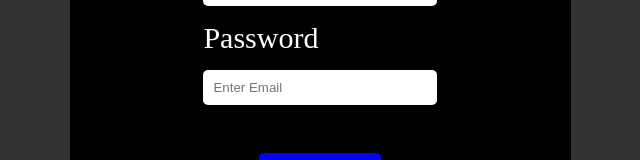
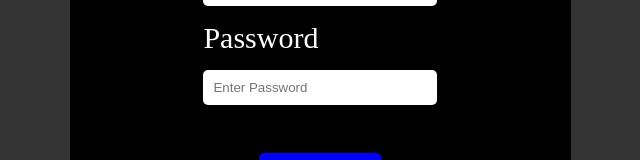
Before and after one commit to Suraj-chawhan/SPOTIFY-CLONE-LATEST, a Next.js app: page /signin in a window 1280 px wide. Shown: the part 428-588 px from the top of the page, without its empty margins (320-960 px from the left). Built offline with nearby package versions, Linux system fonts and the light colour scheme; no server answers.

Commit message:
Update page.js

```diff
--- a/src/app/(Allpage)/signin/page.js
+++ b/src/app/(Allpage)/signin/page.js
@@ -86,7 +86,7 @@ setError("Something went wrong")
    <input
    type="text" value={password}
    onChange={(e)=>setPassword(e.target.value) }
-   placeholder="Enter Email"
+   placeholder="Enter Password"
    style={{padding:10,borderBlockColor:"green",border:"none",boxShadow:"0.3px 0.3px black",borderRadius:5}}
    />
    </div>
```
